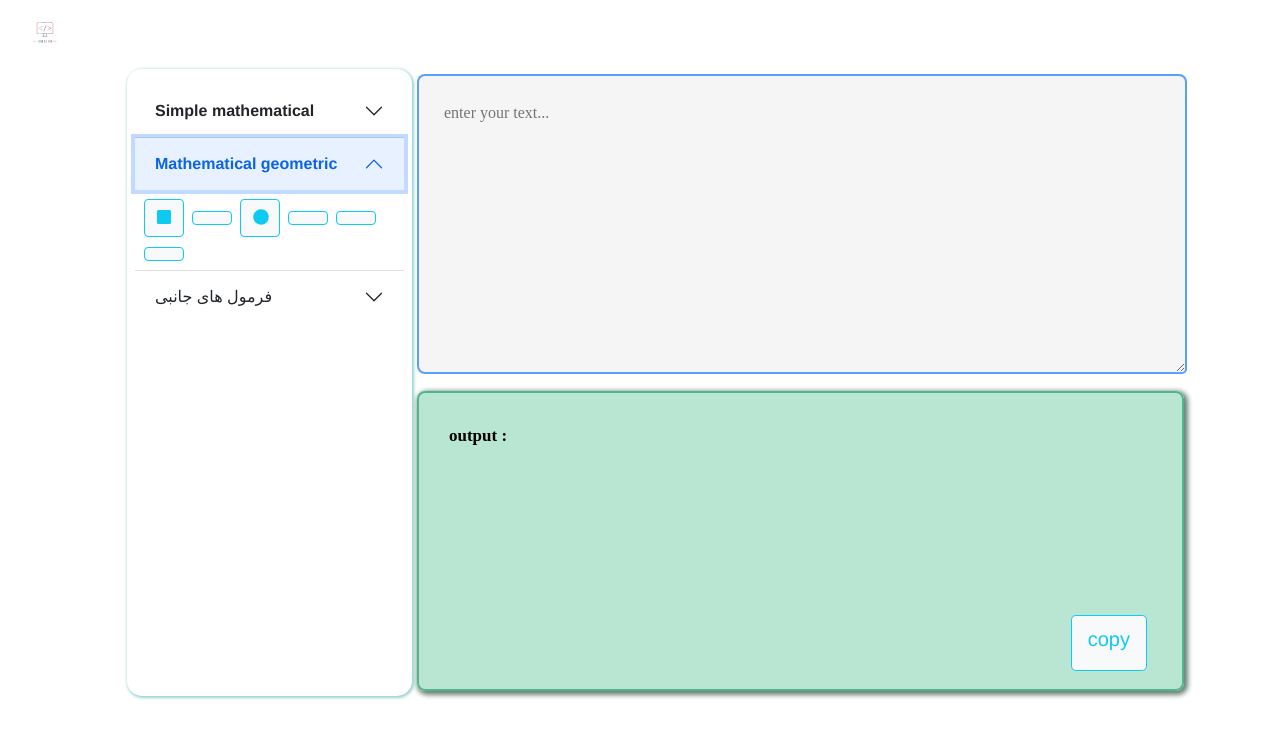
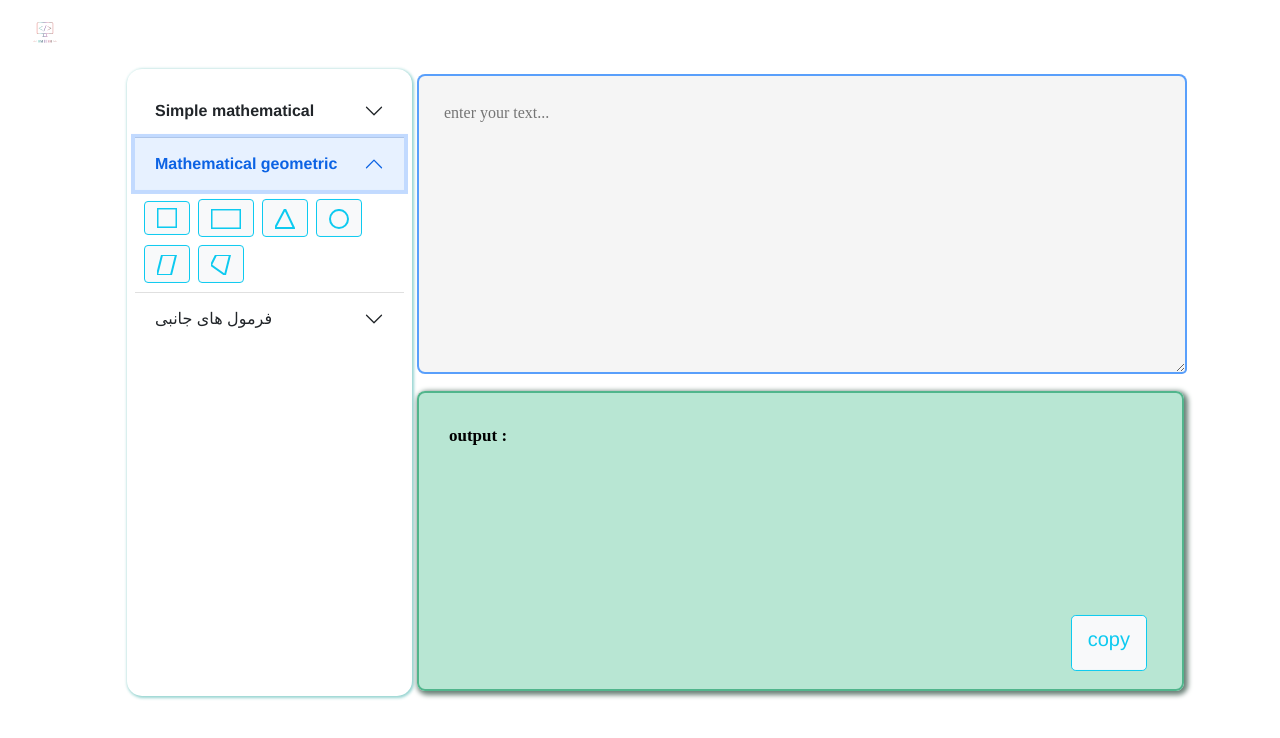
Before and after one commit to sadegh1377/mathematical-tools, a Vue app: page / in a window 1280 px wide. Both pictures are taken after a click on the button "Mathematical geometric". Shown: the top 738 px of the page. Built offline with nearby package versions, Linux system fonts and the light colour scheme.

Commit message:
add svg icon

```diff
--- a/src/views/Home.vue
+++ b/src/views/Home.vue
@@ -64,23 +64,46 @@
 
                   <button @click="showModal = true,figure_type_selector('square')" title="area square"
                           class="btn m-1 btn-outline-info btn-light">
-                                        <font-awesome-icon icon="square"/>
+                    <svg width="20" height="20" class="area-square">
+                      <rect width="20" height="20" style="fill:#f8f9fa;stroke-width:3;stroke:#0dcaf0"/>
+                      Sorry, your browser does not support inline SVG.
+                    </svg>
                   </button>
-                                    <button @click="showModal = true,figure_type_selector('rectagle')"
-                                            class="btn m-1 btn-outline-info btn-light"><i class="far fa-square"></i>
+                  <button @click="showModal = true,figure_type_selector('rectagle')" title="area rectangle"
+                          class="btn m-1 btn-outline-info btn-light">
+                    <svg width="30" height="20" class="area-rectangle">
+                      <rect width="30" height="20" style="fill:#f8f9fa;stroke-width:3;stroke:#0dcaf0"/>
+                      Sorry, your browser does not support inline SVG.
+                    </svg>
                   </button>
-                                    <button @click="showModal = true,figure_type_selector('triangle')"
+                  <button @click="showModal = true,figure_type_selector('triangle')" title="area triangle"
                           class="btn m-1 btn-outline-info btn-light">
-                                        <font-awesome-icon icon="circle"/>
+                    <svg height="20" width="20">
+                      <polygon points="10,0 0,19 19,19" style="fill:#f8f9fa;stroke-width:2;stroke:#0dcaf0"/>
+                      Sorry, your browser does not support inline SVG.
+                    </svg>
                   </button>
-                                    <button @click="showModal = true,figure_type_selector('circle')"
-                                            class="btn m-1 btn-outline-info btn-light"><i class="far fa-circle"></i>
+                  <button @click="showModal = true,figure_type_selector('circle')" title="area circle"
+                          class="btn m-1 btn-outline-info btn-light">
+                    <svg height="20" width="20">
+                      <circle cx="10" cy="10" r="9" style="fill:#f8f9fa;stroke-width:2;stroke:#0dcaf0"/>
+                    </svg>
                   </button>
-                                    <button @click="showModal = true,figure_type_selector('regular_polygon')"
-                                            class="btn m-1 btn-outline-info btn-light"><i class="far fa-circle"></i>
+                  <button @click="showModal = true,figure_type_selector('regular_polygon')" title="area regular polygon"
+                          class="btn m-1 btn-outline-info btn-light">
+                    <svg height="20" width="20">
+                      <polygon points="5,0  19, 0  14, 20  0, 20"
+                               style="fill:#f8f9fa;stroke-width:2;stroke:#0dcaf0"/>
+                      Sorry, your browser does not support inline SVG.
+                    </svg>
                   </button>
-                                    <button @click="showModal = true,figure_type_selector('unregular_polygon')"
-                                            class="btn m-1 btn-outline-info btn-light"><i class="far fa-circle"></i>
+                  <button @click="showModal = true,figure_type_selector('unregular_polygon')" title="area irregular_polygon"
+                          class="btn m-1 btn-outline-info btn-light">
+                    <svg height="20" width="20">
+                      <polygon points="5,0  19, 0  14, 20  0, 10"
+                               style="fill:#f8f9fa;stroke-width:2;stroke:#0dcaf0"/>
+                      Sorry, your browser does not support inline SVG.
+                    </svg>
                   </button>
 
 
@@ -134,7 +157,7 @@
           </div>
           <div class="box-output">
             <label class="output">output : <span v-for="item in answer">
-                            {{item}} ,
+                            {{ item }} ,
                         </span>
 
 
@@ -150,7 +173,7 @@
     <!-- modal -->
     <div class="modal" v-if="showModal">
       <button class="close btn-close" @click="showModal = false"></button>
-            <h3> Area {{figure_type}}</h3>
+      <h3> Area {{ figure_type }}</h3>
       <hr>
       <!--       Squre        -->
 
@@ -202,7 +225,7 @@
       </div>
 
       <button class="btn btn-light  btn-lg btn-outline-info" type="submit" @click="perimeter()">submit</button>
-            <label v-if="temp!==0">{{temp}}</label>
+      <label v-if="temp!==0">{{ temp }}</label>
     </div>
   </div>
 </template>
@@ -412,11 +435,31 @@
 
         .btn {
           text-align: center !important;
-                        width: 40px !important;
 
-                        &:hover {
+          .area-square {
+            display: block;
+            margin: auto;
+          }
+
+          &:hover svg rect {
             box-shadow: 1px 1px 2px 1px #0d7180af;
             color: white !important;
+            stroke: #fffdfe !important;
+            fill: #0dcaf0 !important;;
+          }
+
+          &:hover svg polygon {
+            box-shadow: 1px 1px 2px 1px #0d7180af;
+            color: white !important;
+            stroke: #fffdfe !important;
+            fill: #0dcaf0 !important;;
+          }
+
+          &:hover svg circle {
+            box-shadow: 1px 1px 2px 1px #0d7180af;
+            color: white !important;
+            stroke: #fffdfe !important;
+            fill: #0dcaf0 !important;;
           }
         }
       }
```
Lines whose indentation alone changed are shown as unchanged.
